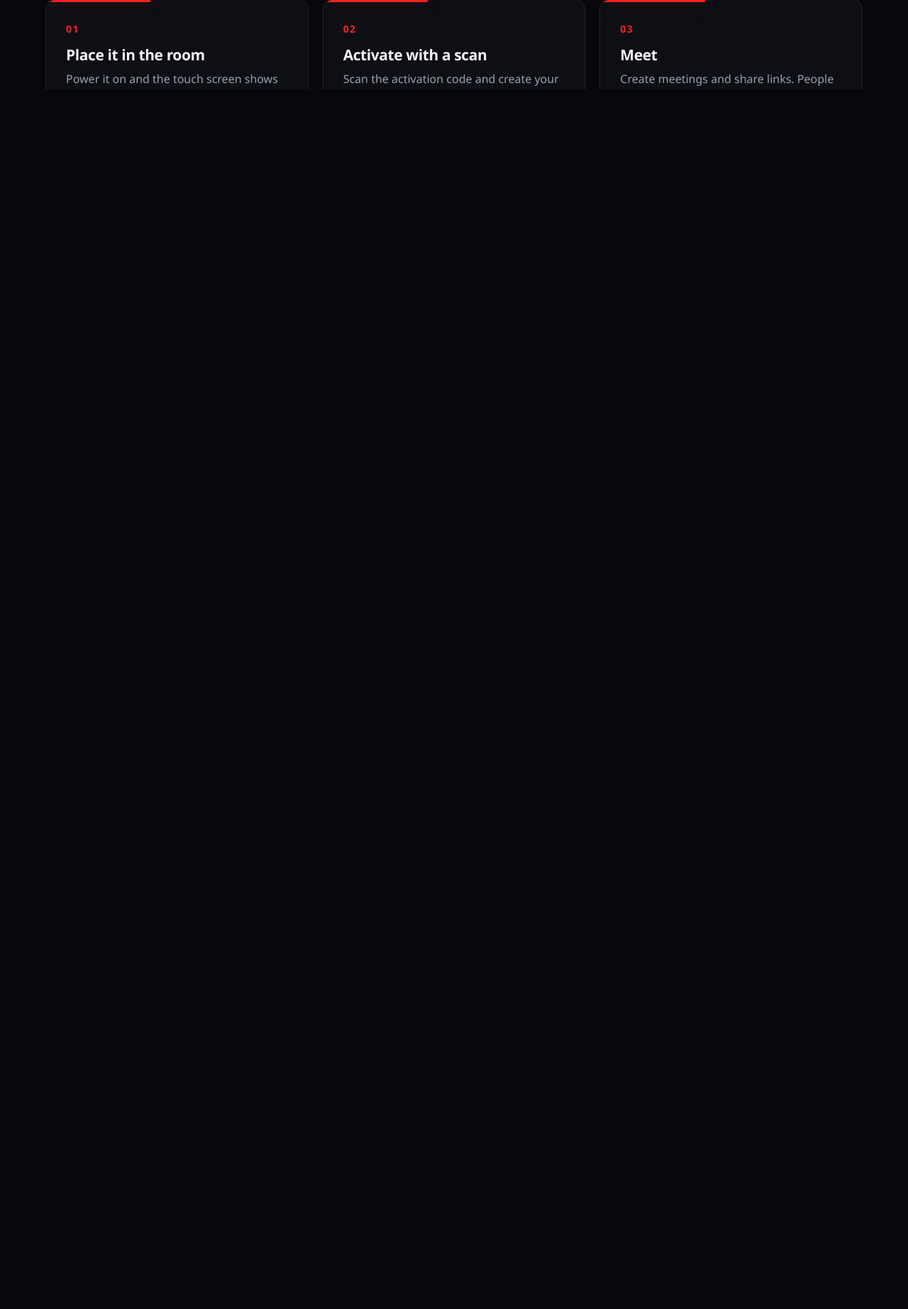
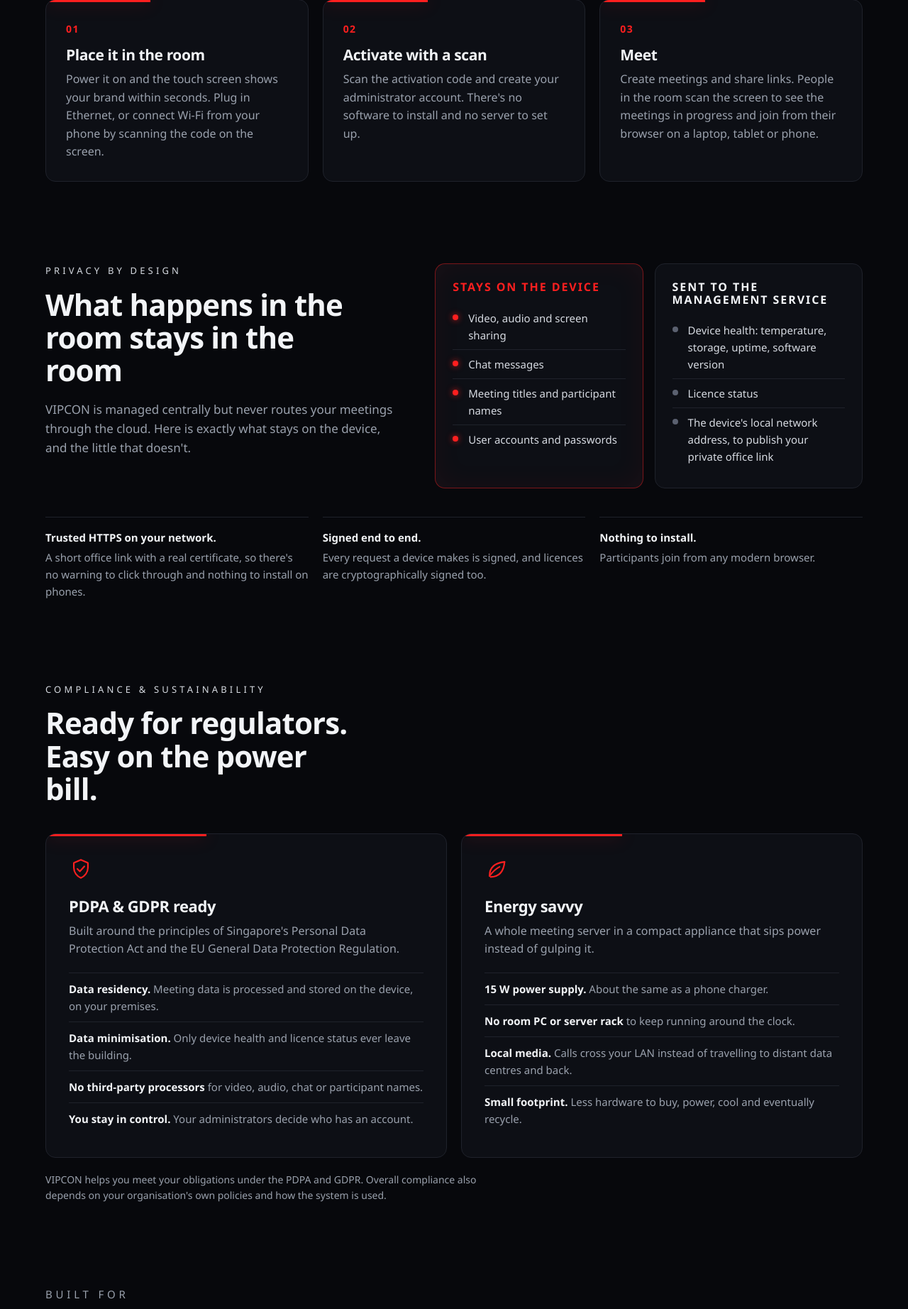
Before and after one commit to ryantaufiks/Vipcon, a FastAPI app: template control-plane/app/templates/site/landing.html in a window 1280 px wide. Shown: the part 1399-3243 px from the top of the page at 71% size. Before the commit the page ends 1525 px from the top, so only its background shows below. Run offline with FastAPI, Linux system fonts and the light colour scheme; the template is opened without the code that fills it, so the values that code supplies are empty; some libraries are stand-ins or nearby versions.

Commit message:
Landing page: PDPA/GDPR and energy section, hero badges
Adds a Compliance & sustainability section (data residency, data
minimisation, no third-party processors for meeting content; 15 W
supply, no room PC, local media), at-a-glance badges under the hero and
a nav link. Anchored sections clear the sticky header.

```diff
--- a/control-plane/app/static/site/site.css
+++ b/control-plane/app/static/site/site.css
@@ -12,6 +12,7 @@
 }
 * { box-sizing: border-box; }
 html { scroll-behavior: smooth; }
+section[id] { scroll-margin-top: 84px; }
 body {
   margin: 0; background: var(--bg); color: var(--text); font: 16px/1.6 var(--font);
   -webkit-font-smoothing: antialiased;
@@ -118,6 +119,24 @@ section.steps, section.privacy, section.uses, section.cta { padding: clamp(64px,
 .notfound { min-height: 80vh; display: grid; place-content: center; text-align: center; gap: 22px; padding: 24px; }
 .notfound h1 { font-size: clamp(32px, 5vw, 52px); }
 
+.badges { list-style: none; padding: 0; margin: 26px 0 0; display: flex; gap: 10px; flex-wrap: wrap; }
+.badges li { font-size: 13px; letter-spacing: 0.06em; padding: 6px 12px 6px 26px; border: 1px solid #3a3f4b; border-radius: 999px;
+  color: #d6dae1; position: relative; background: rgba(255, 255, 255, 0.02); }
+.badges li::before { content: ""; position: absolute; left: 11px; top: 50%; width: 7px; height: 7px; margin-top: -3.5px; border-radius: 50%;
+  background: var(--red); box-shadow: 0 0 8px rgba(255, 31, 31, 0.8); }
+
+section.comply { padding: clamp(64px, 9vw, 120px) clamp(20px, 5vw, 64px) 0; }
+.comply .cards { display: grid; grid-template-columns: 1fr 1fr; gap: 20px; margin-top: 40px; }
+.comply article { padding: 32px; border: 1px solid var(--line); border-radius: var(--radius); background: var(--bg-2); position: relative; overflow: hidden; }
+.comply article::after { content: ""; position: absolute; left: 0; top: 0; height: 3px; width: 40%; background: var(--red); box-shadow: var(--glow); }
+.comply svg { width: 34px; height: 34px; fill: none; stroke: var(--red); stroke-width: 1.5; stroke-linecap: round; stroke-linejoin: round; margin-bottom: 16px; }
+.comply h3 { font-size: 22px; margin-bottom: 10px; }
+.comply article > p { color: var(--muted); }
+.comply ul { list-style: none; padding: 0; margin: 20px 0 0; }
+.comply li { padding: 10px 0; border-top: 1px solid var(--line); color: var(--muted); font-size: 15px; }
+.comply li b { color: var(--text); }
+.comply .note { margin-top: 20px; max-width: 80ch; }
+
 /* Responsive */
 @media (max-width: 1080px) {
   .pillars { grid-template-columns: repeat(2, 1fr); }
@@ -132,7 +151,7 @@ section.steps, section.privacy, section.uses, section.cta { padding: clamp(64px,
   .hero { grid-template-columns: 1fr; padding-right: clamp(20px, 5vw, 64px); min-height: 0; }
   .hero-media { order: -1; margin: 0 calc(-1 * clamp(20px, 5vw, 64px)); }
   .hero-media img { -webkit-mask-image: linear-gradient(to bottom, #000 70%, transparent); mask-image: linear-gradient(to bottom, #000 70%, transparent); }
-  .pillars, .steps ol, .ledger, .assurances, .uses .grid { grid-template-columns: 1fr; }
+  .comply .cards, .pillars, .steps ol, .ledger, .assurances, .uses .grid { grid-template-columns: 1fr; }
   .pillars article { border-right: 0; border-bottom: 1px solid var(--line); }
   .pillars article:last-child { border-bottom: 0; }
 }
--- a/control-plane/app/templates/site/landing.html
+++ b/control-plane/app/templates/site/landing.html
@@ -7,6 +7,7 @@
     <a href="#features">Features</a>
     <a href="#how">How it works</a>
     <a href="#privacy">Privacy</a>
+    <a href="#compliance">Compliance</a>
     <a href="#use-cases">Use cases</a>
   </nav>
   <a class="btn btn-sm" href="{{ cta }}">Request a demo</a>
@@ -25,6 +26,11 @@
         <a class="btn" href="{{ cta }}">Request a demo</a>
         <a class="btn btn-ghost" href="#how">See how it works</a>
       </div>
+      <ul class="badges" aria-label="At a glance">
+        <li>PDPA ready</li>
+        <li>GDPR ready</li>
+        <li>15 W power</li>
+      </ul>
     </div>
     <figure class="hero-media">
       <picture>
@@ -119,6 +125,37 @@
     </ul>
   </section>
 
+  <section id="compliance" class="comply">
+    <p class="eyebrow">Compliance &amp; sustainability</p>
+    <h2 class="section-title">Ready for regulators. Easy on the power bill.</h2>
+    <div class="cards">
+      <article>
+        <svg viewBox="0 0 24 24" aria-hidden="true"><path d="M12 3l7 3v5c0 4.4-3 8.4-7 10-4-1.6-7-5.6-7-10V6l7-3z"/><path d="M8.5 12l2.5 2.5 4.5-5"/></svg>
+        <h3>PDPA &amp; GDPR ready</h3>
+        <p>Built around the principles of Singapore's Personal Data Protection Act and the EU General Data Protection Regulation.</p>
+        <ul>
+          <li><b>Data residency.</b> Meeting data is processed and stored on the device, on your premises.</li>
+          <li><b>Data minimisation.</b> Only device health and licence status ever leave the building.</li>
+          <li><b>No third-party processors</b> for video, audio, chat or participant names.</li>
+          <li><b>You stay in control.</b> Your administrators decide who has an account.</li>
+        </ul>
+      </article>
+      <article>
+        <svg viewBox="0 0 24 24" aria-hidden="true"><path d="M5 19c0-8 5-13 15-14-1 10-6 15-14 15"/><path d="M5 19c3-4 6-7 10-9"/></svg>
+        <h3>Energy savvy</h3>
+        <p>A whole meeting server in a compact appliance that sips power instead of gulping it.</p>
+        <ul>
+          <li><b>15 W power supply.</b> About the same as a phone charger.</li>
+          <li><b>No room PC or server rack</b> to keep running around the clock.</li>
+          <li><b>Local media.</b> Calls cross your LAN instead of travelling to distant data centres and back.</li>
+          <li><b>Small footprint.</b> Less hardware to buy, power, cool and eventually recycle.</li>
+        </ul>
+      </article>
+    </div>
+    <p class="small note">VIPCON helps you meet your obligations under the PDPA and GDPR. Overall compliance also depends on
+      your organisation's own policies and how the system is used.</p>
+  </section>
+
   <section id="use-cases" class="uses">
     <p class="eyebrow">Built for</p>
     <h2 class="section-title">Rooms where the conversation matters</h2>
```
